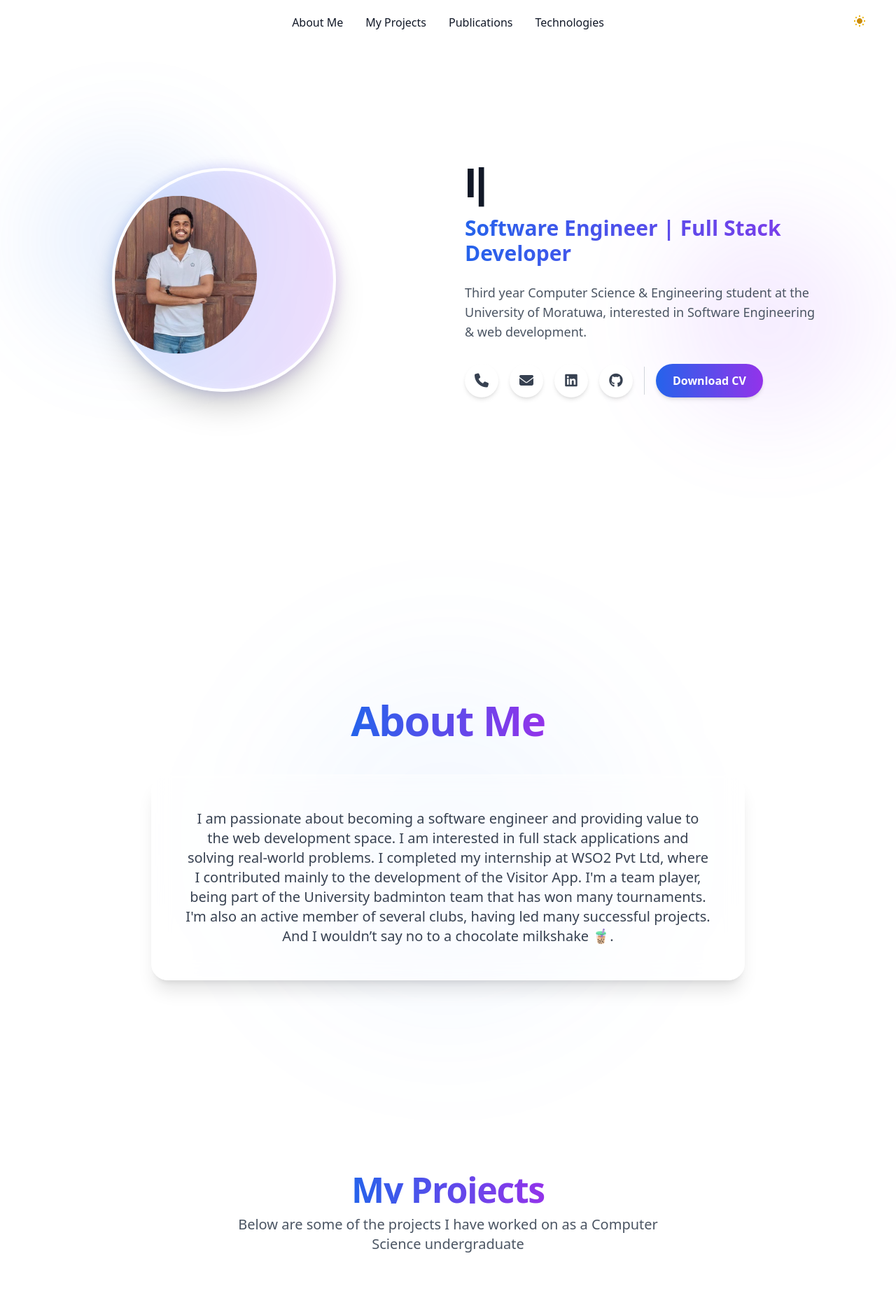
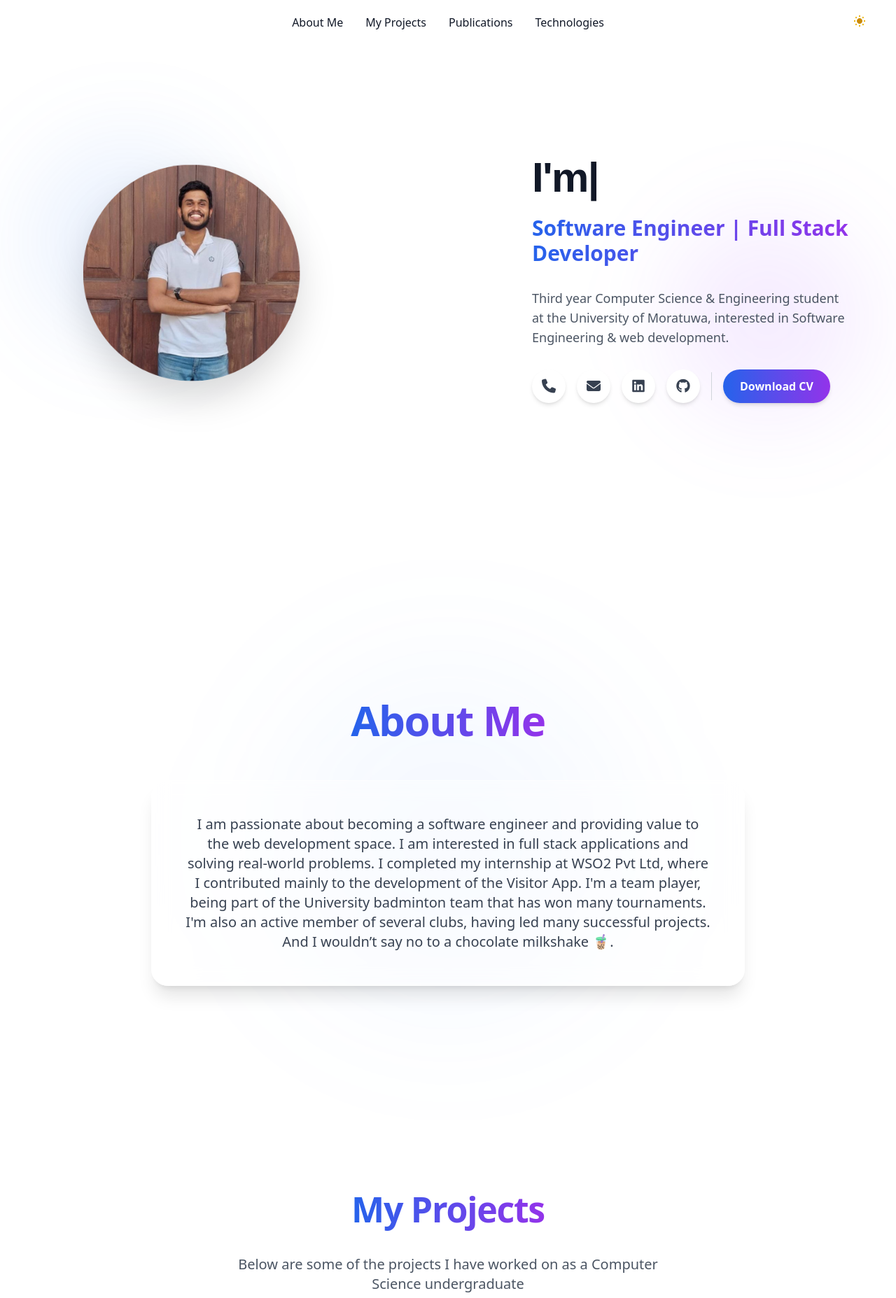
Before and after one commit to Min3th/Portfolio-Site, a React (Create React App) app: page / in a window 1280 px wide. Shown: the top 1855 px of the page at 70% size. Built offline with nearby package versions, Linux system fonts and the light colour scheme.

Commit message:
minor ix.

```diff
--- a/src/Sections/aboutme.tsx
+++ b/src/Sections/aboutme.tsx
@@ -7,7 +7,7 @@ const AboutMe: React.FC = () => {
       <div className="absolute top-1/2 left-1/2 h-[500px] w-[500px] -translate-x-1/2 -translate-y-1/2 rounded-full bg-blue-500/5 blur-[100px] dark:bg-blue-600/5 pointer-events-none"></div>
 
       <div className="relative z-10 flex max-w-4xl flex-col items-center justify-center px-6 text-center">
-        <h2 className="bg-gradient-to-r from-blue-600 to-purple-600 bg-clip-text text-4xl font-bold tracking-tight text-transparent dark:from-blue-400 dark:to-purple-400 sm:text-5xl md:text-6xl">
+        <h2 className="bg-gradient-to-r from-blue-600 to-purple-600 bg-clip-text text-transparent py-2 leading-relaxed text-4xl font-bold tracking-tight dark:from-blue-400 dark:to-purple-400 sm:text-5xl md:text-6xl">
           About Me
         </h2>
 
--- a/src/Sections/intro.tsx
+++ b/src/Sections/intro.tsx
@@ -9,23 +9,26 @@ const Intro: React.FC = () => {
   };
 
   return (
-    <section id="home" className="relative flex min-h-screen w-full flex-col items-center justify-center overflow-hidden py-20 md:flex-row md:py-0">
+    <section
+      id="home"
+      className="relative flex min-h-screen w-full flex-col items-center justify-center overflow-hidden py-20 md:flex-row md:py-0"
+    >
       {/* Background Orbs */}
-      <div className="absolute top-1/4 left-10 h-72 w-72 rounded-full bg-blue-500/10 blur-3xl dark:bg-blue-600/10 pointer-events-none"></div>
-      <div className="absolute bottom-1/4 right-10 h-72 w-72 rounded-full bg-purple-500/10 blur-3xl dark:bg-purple-600/10 pointer-events-none"></div>
+      <div className="pointer-events-none absolute left-10 top-1/4 h-72 w-72 rounded-full bg-blue-500/10 blur-3xl dark:bg-blue-600/10"></div>
+      <div className="pointer-events-none absolute bottom-1/4 right-10 h-72 w-72 rounded-full bg-purple-500/10 blur-3xl dark:bg-purple-600/10"></div>
 
-      <div className="relative z-10 flex w-full flex-1 flex-col items-center justify-center p-6 md:w-1/2">
-        <div className="group relative">
-          <div className="absolute -inset-1 rounded-full bg-gradient-to-r from-blue-500 to-purple-500 opacity-20 blur transition duration-500 group-hover:opacity-40"></div>
+      <div className="relative z-10 flex w-full max-w-[1200px] flex-col items-center justify-center gap-10 p-6 md:flex-row md:gap-16 lg:gap-24">
+        {/* Profile Image */}
+        <div className="group relative flex shrink-0 items-center justify-center">
           <img
             src={profile}
-            className="relative h-48 w-48 rounded-full border-4 border-white object-cover shadow-2xl dark:border-gray-800 md:h-80 md:w-80"
+            className="relative h-80 w-80 object-contain drop-shadow-2xl md:h-[500px] md:w-[500px] lg:h-[600px] lg:w-[600px]"
             alt="Profile"
           />
         </div>
-      </div>
 
-      <div className="relative z-10 flex flex-1 flex-col items-center justify-center px-6 text-center md:items-start md:text-left">
+        {/* Text Content */}
+        <div className="flex flex-col items-center justify-center text-center md:items-start md:text-left">
         <h1 className="font-[sans-serif] text-4xl font-bold tracking-tight text-gray-900 dark:text-white sm:text-5xl md:text-6xl">
           <ReactTyped
             strings={["I'm Mineth Weerasinghe"]}
@@ -36,27 +39,48 @@ const Intro: React.FC = () => {
             loop
           />
         </h1>
-        <h2 className="mt-4 bg-gradient-to-r from-blue-600 to-purple-600 bg-clip-text text-xl font-semibold text-transparent dark:from-blue-400 dark:to-purple-400 sm:text-2xl md:text-3xl">
+        <h2 className="mt-4 bg-gradient-to-r from-blue-600 to-purple-600 bg-clip-text py-2 text-xl font-semibold leading-relaxed text-transparent dark:from-blue-400 dark:to-purple-400 sm:text-2xl md:text-3xl">
           Software Engineer | Full Stack Developer
         </h2>
         <p className="mt-6 max-w-lg text-base text-gray-600 dark:text-gray-300 sm:text-lg">
-          Third year Computer Science & Engineering student at the University of Moratuwa, interested in Software Engineering & web development.
+          Third year Computer Science & Engineering student at the University of Moratuwa, interested in Software
+          Engineering & web development.
         </p>
 
         <div className="mt-8 flex flex-wrap items-center justify-center gap-4 md:justify-start">
-          <button onClick={() => copyToClip("0762545500")} className="group flex h-12 w-12 items-center justify-center rounded-full bg-white shadow-md transition-all hover:-translate-y-1 hover:shadow-lg dark:bg-gray-800" aria-label="Phone">
+          <button
+            onClick={() => copyToClip("0762545500")}
+            className="group flex h-12 w-12 items-center justify-center rounded-full bg-white shadow-md transition-all hover:-translate-y-1 hover:shadow-lg dark:bg-gray-800"
+            aria-label="Phone"
+          >
             <i className="fa-solid fa-phone text-xl text-gray-700 group-hover:text-blue-500 dark:text-gray-200"></i>
           </button>
 
-          <button onClick={() => copyToClip("mineth.21@cse.mrt.ac.lk")} className="group flex h-12 w-12 items-center justify-center rounded-full bg-white shadow-md transition-all hover:-translate-y-1 hover:shadow-lg dark:bg-gray-800" aria-label="Email">
+          <button
+            onClick={() => copyToClip("mineth.21@cse.mrt.ac.lk")}
+            className="group flex h-12 w-12 items-center justify-center rounded-full bg-white shadow-md transition-all hover:-translate-y-1 hover:shadow-lg dark:bg-gray-800"
+            aria-label="Email"
+          >
             <i className="fa-solid fa-envelope text-xl text-gray-700 group-hover:text-blue-500 dark:text-gray-200"></i>
           </button>
 
-          <a href="https://www.linkedin.com/in/mineth-weerasinghe-2551b0241" target="_blank" rel="noopener noreferrer" className="group flex h-12 w-12 items-center justify-center rounded-full bg-white shadow-md transition-all hover:-translate-y-1 hover:shadow-lg dark:bg-gray-800" aria-label="LinkedIn">
+          <a
+            href="https://www.linkedin.com/in/mineth-weerasinghe-2551b0241"
+            target="_blank"
+            rel="noopener noreferrer"
+            className="group flex h-12 w-12 items-center justify-center rounded-full bg-white shadow-md transition-all hover:-translate-y-1 hover:shadow-lg dark:bg-gray-800"
+            aria-label="LinkedIn"
+          >
             <i className="fa-brands fa-linkedin text-xl text-gray-700 group-hover:text-blue-500 dark:text-gray-200"></i>
           </a>
 
-          <a href="https://github.com/Min3th" target="_blank" rel="noopener noreferrer" className="group flex h-12 w-12 items-center justify-center rounded-full bg-white shadow-md transition-all hover:-translate-y-1 hover:shadow-lg dark:bg-gray-800" aria-label="GitHub">
+          <a
+            href="https://github.com/Min3th"
+            target="_blank"
+            rel="noopener noreferrer"
+            className="group flex h-12 w-12 items-center justify-center rounded-full bg-white shadow-md transition-all hover:-translate-y-1 hover:shadow-lg dark:bg-gray-800"
+            aria-label="GitHub"
+          >
             <i className="fa-brands fa-github text-xl text-gray-700 group-hover:text-blue-500 dark:text-gray-200"></i>
           </a>
 
@@ -71,6 +95,7 @@ const Intro: React.FC = () => {
           </a>
         </div>
       </div>
+      </div>
     </section>
   );
 };
--- a/src/Sections/myprojects.tsx
+++ b/src/Sections/myprojects.tsx
@@ -36,7 +36,7 @@ const MyProjects: React.FC = () => {
       <div className="absolute bottom-1/3 left-1/4 h-96 w-96 rounded-full bg-purple-500/10 blur-3xl dark:bg-purple-600/10 pointer-events-none"></div>
 
       <div className="relative z-10 flex flex-col items-center justify-center gap-4 px-6 sm:px-12 md:px-24 text-center">
-        <h2 className="bg-gradient-to-r from-blue-600 to-purple-600 bg-clip-text text-transparent text-4xl sm:text-[50px] font-bold tracking-tight dark:from-blue-400 dark:to-purple-400">
+        <h2 className="bg-gradient-to-r from-blue-600 to-purple-600 bg-clip-text text-transparent py-2 leading-relaxed text-4xl sm:text-[50px] font-bold tracking-tight dark:from-blue-400 dark:to-purple-400">
           My Projects
         </h2>
         <p className="max-w-2xl text-lg sm:text-[20px] text-gray-600 dark:text-gray-300">
--- a/src/Sections/publications.tsx
+++ b/src/Sections/publications.tsx
@@ -10,7 +10,7 @@ const Publications: React.FC = () => {
       <div className="absolute top-1/2 left-1/2 h-[500px] w-[500px] -translate-x-1/2 -translate-y-1/2 rounded-full bg-purple-500/5 blur-[100px] dark:bg-purple-600/5 pointer-events-none"></div>
 
       <div className="relative z-10 flex flex-col items-center justify-center gap-4 px-6 sm:px-12 md:px-24 text-center">
-        <h2 className="bg-gradient-to-r from-blue-600 to-purple-600 bg-clip-text text-transparent text-4xl sm:text-[50px] font-bold tracking-tight dark:from-blue-400 dark:to-purple-400">
+        <h2 className="bg-gradient-to-r from-blue-600 to-purple-600 bg-clip-text text-transparent py-2 leading-relaxed text-4xl sm:text-[50px] font-bold tracking-tight dark:from-blue-400 dark:to-purple-400">
           Publications
         </h2>
         <p className="max-w-2xl text-lg sm:text-[20px] text-gray-600 dark:text-gray-300">
--- a/src/Sections/technologies.tsx
+++ b/src/Sections/technologies.tsx
@@ -70,7 +70,7 @@ const Technologies: React.FC = () => {
       <div className="absolute bottom-1/4 right-1/4 h-96 w-96 rounded-full bg-purple-500/10 blur-3xl dark:bg-purple-600/10 pointer-events-none"></div>
 
       <div className="relative z-10 flex flex-col items-center justify-center gap-4 px-6 sm:px-12 md:px-24 text-center">
-        <h2 className="bg-gradient-to-r from-blue-600 to-purple-600 bg-clip-text text-transparent text-4xl sm:text-[50px] font-bold tracking-tight dark:from-blue-400 dark:to-purple-400">
+        <h2 className="bg-gradient-to-r from-blue-600 to-purple-600 bg-clip-text text-transparent py-2 leading-relaxed text-4xl sm:text-[50px] font-bold tracking-tight dark:from-blue-400 dark:to-purple-400">
           Technologies & Tools
         </h2>
         <p className="max-w-2xl text-lg sm:text-[20px] text-gray-600 dark:text-gray-300">
```
